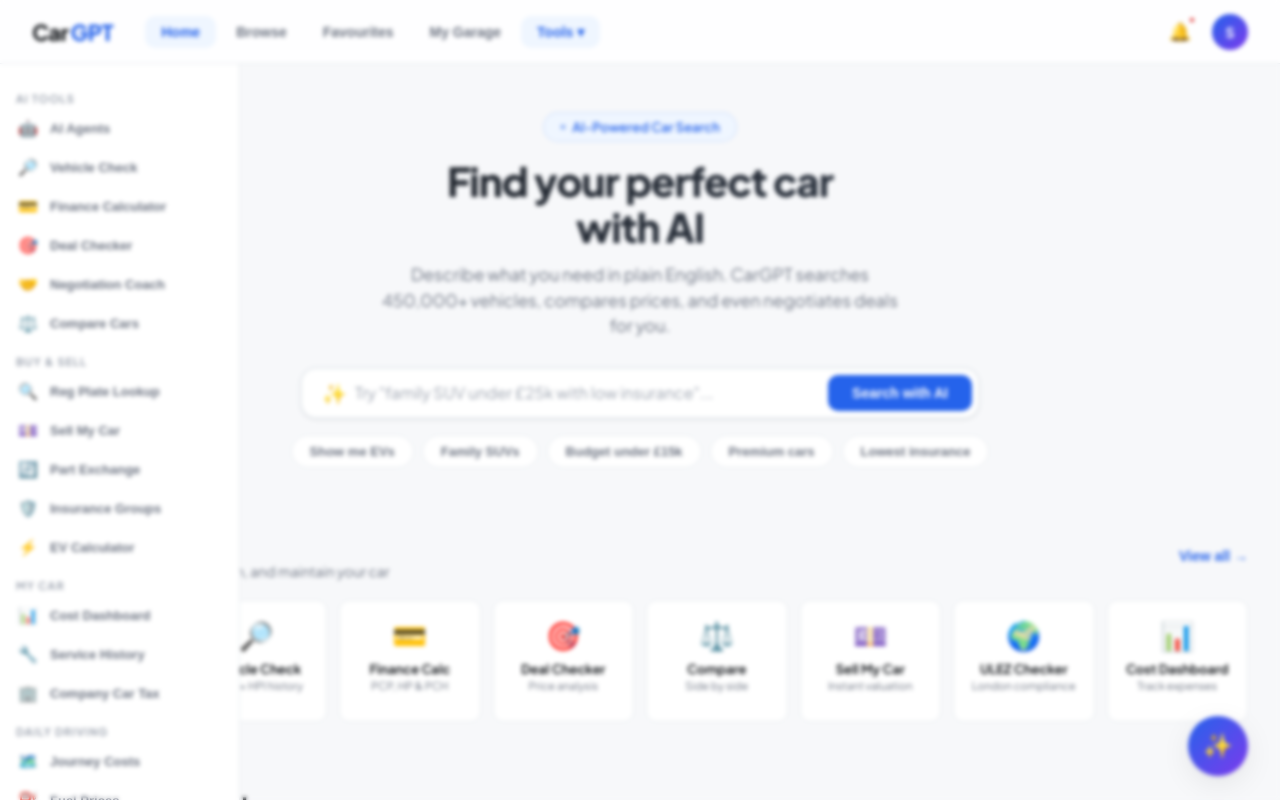
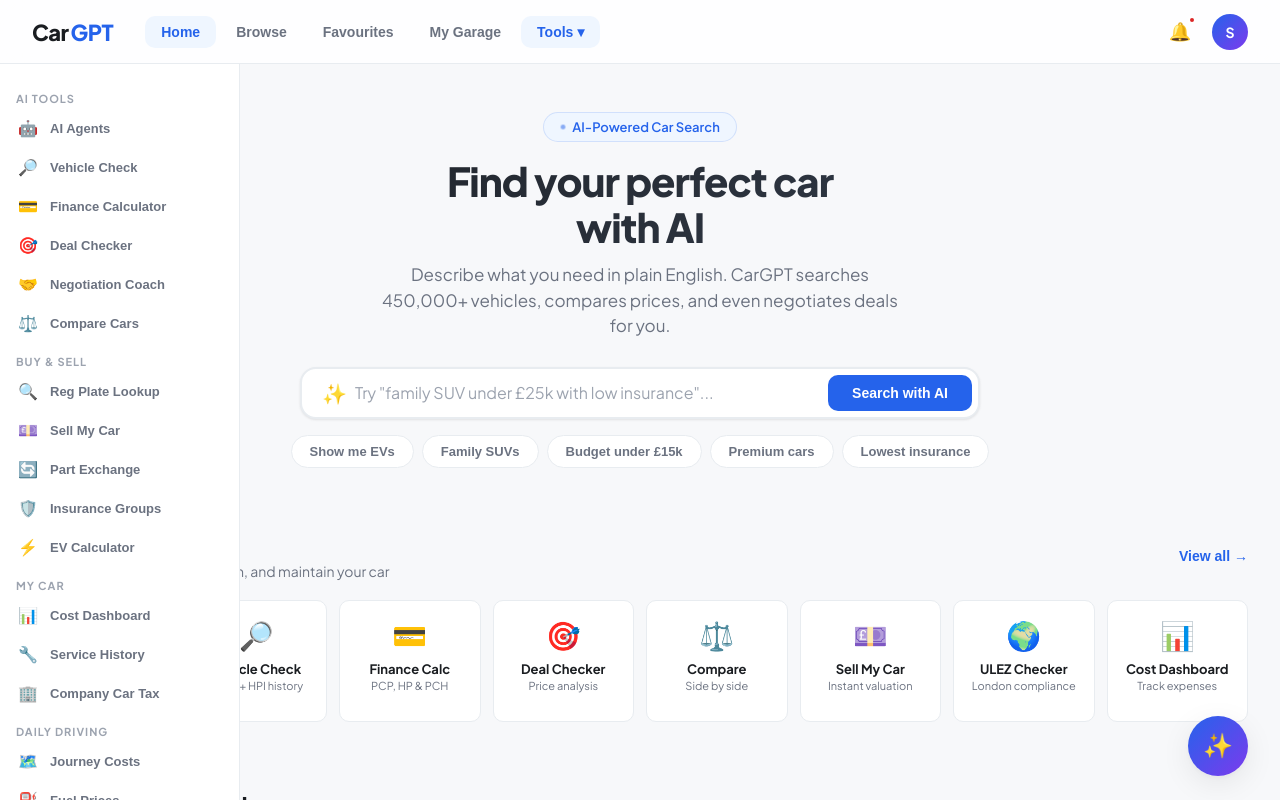
Before and after one commit to Vision2030-GPT/CarGPT-Desktop, a React (Vite) app: page / in a window 1280 px wide. Both pictures are taken after a click on the button "Tools ▾". Shown: the top 800 px of the page. Built offline with nearby package versions, Linux system fonts and the light colour scheme.

Commit message:
Update cargpt-desktop.jsx

```diff
--- a/src/cargpt-desktop.jsx
+++ b/src/cargpt-desktop.jsx
@@ -1241,7 +1241,7 @@
       {title:"CAR CARE",items:[{icon:"🧽",label:"Car Wash Finder",key:"carwash"},{icon:"🔵",label:"Tyre Finder",key:"tyres"},{icon:"🔧",label:"Garage Finder",key:"garagefinder"},{icon:"🛠️",label:"DIY Guides",key:"diy"},{icon:"📦",label:"Parts Prices",key:"parts"}]},
     ];
     return (<>
-      <div className="modal-backdrop" style={{background:"transparent"}} onClick={()=>setShowTools(false)}/>
+      <div style={{position:"fixed",inset:0,zIndex:200,background:"transparent"}} onClick={()=>setShowTools(false)}/>
       <div className="tools-sidebar">
         {sections.map(sec => (
           <div key={sec.title}>
@@ -1261,7 +1261,7 @@
   const NotifPanel = () => {
     if(!showNotifs) return null;
     return (<>
-      <div className="modal-backdrop" style={{background:"transparent"}} onClick={()=>setShowNotifs(false)}/>
+      <div style={{position:"fixed",inset:0,zIndex:150,background:"transparent"}} onClick={()=>setShowNotifs(false)}/>
       <div className="notif-panel">
         <div className="notif-header"><div className="text-md font-bold">Notifications</div></div>
         {NOTIFS.map(n =>
```
